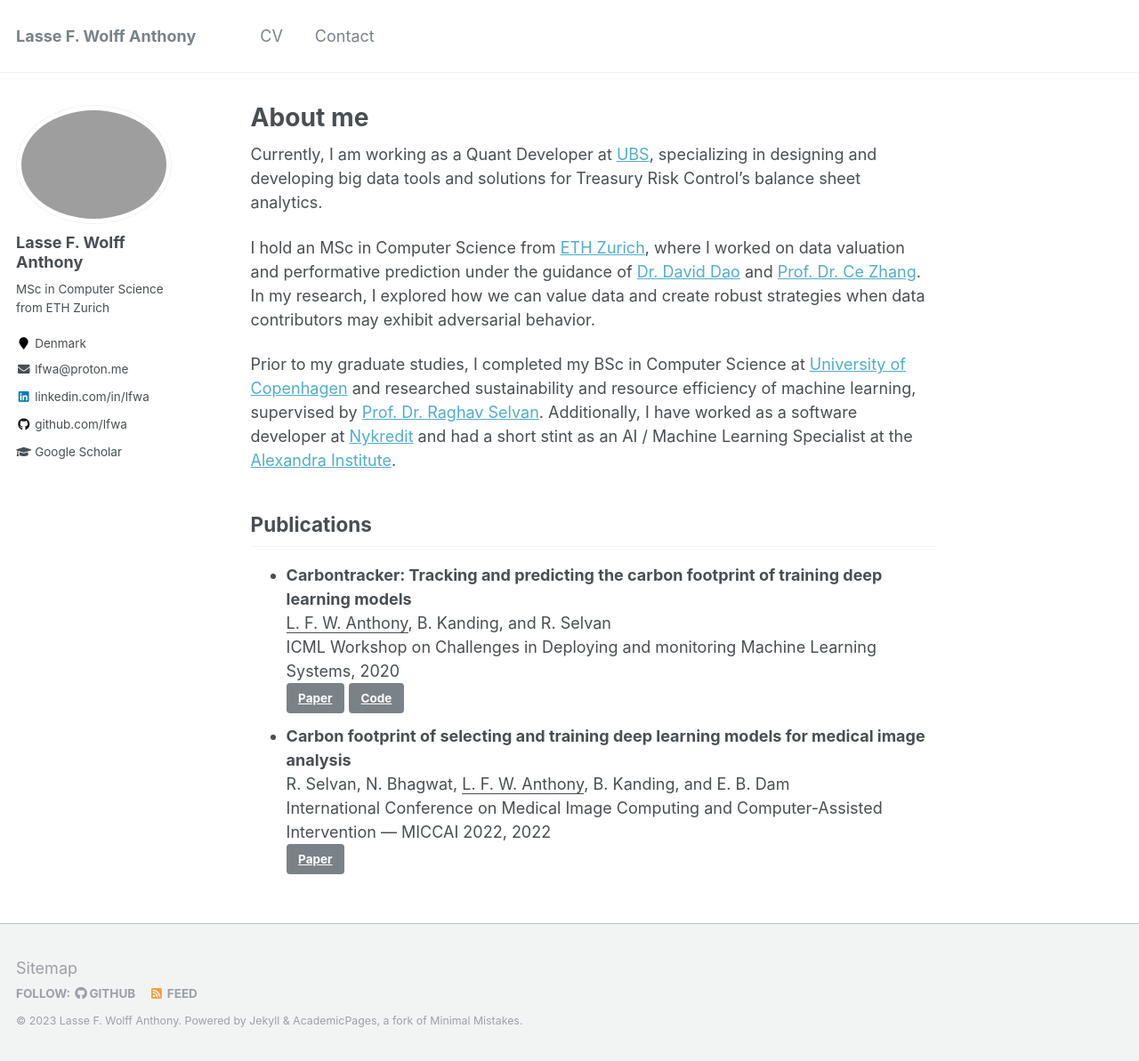
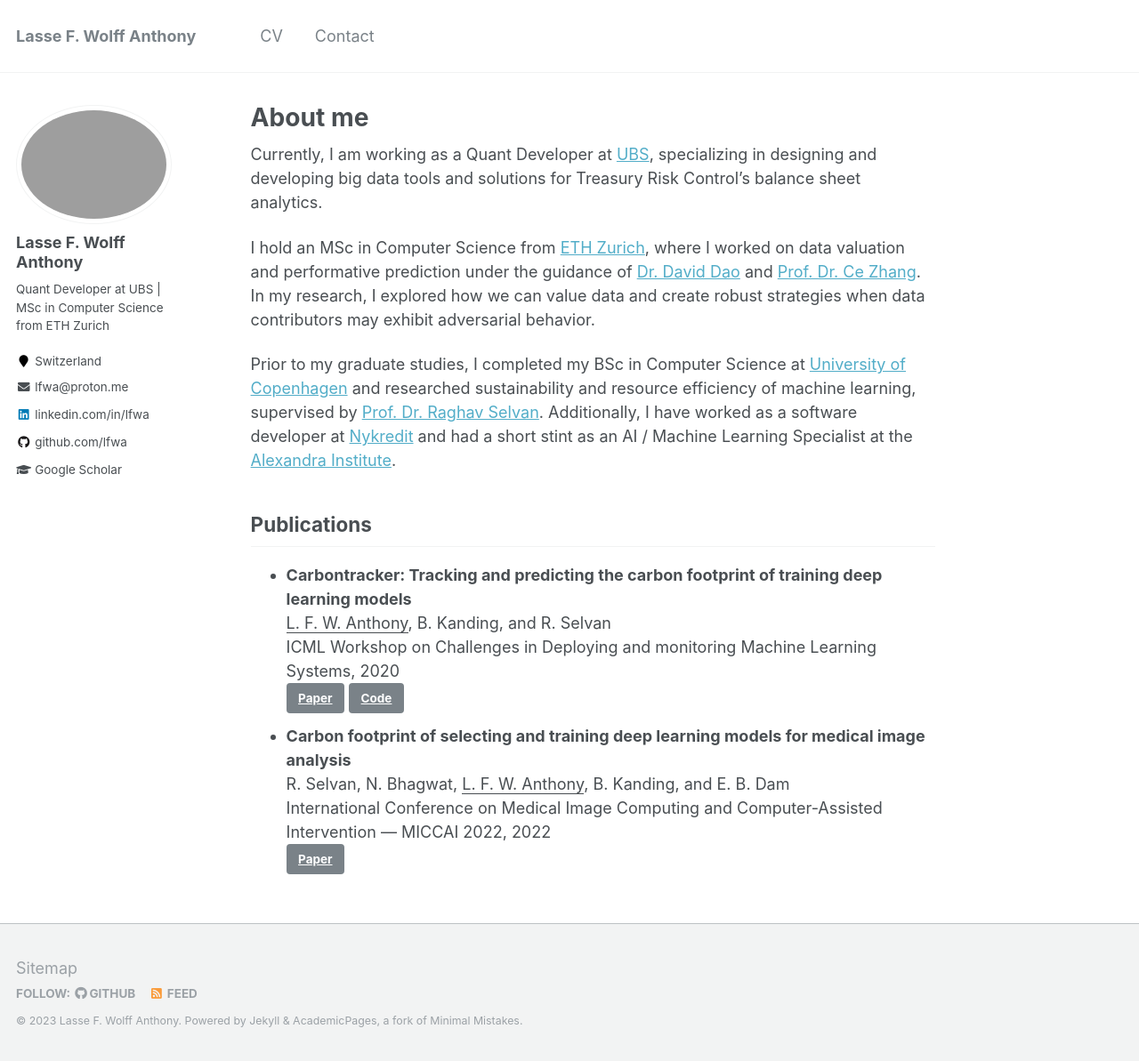
Before and after one commit to lfwa/lfwa.github.io, a Jekyll site: the page built from _pages/about.md, in a window 1280 px wide and 1193 px high. Shown: the whole window at 89% size. Built offline with Jekyll 4.4.1, drawn with Linux system fonts in a browser that asks for light colours.

Commit message:
Update tagline and location

```diff
--- a/_config.yml
+++ b/_config.yml
@@ -82,8 +82,8 @@ analytics:
 author:
   name             : "Lasse F. Wolff Anthony"
   avatar           : "profile.png"
-  bio              : "MSc in Computer Science from ETH Zurich"
-  location         : "Denmark"
+  bio              : "Quant Developer at UBS | MSc in Computer Science from ETH Zurich"
+  location         : "Switzerland"
   employer         :
   pubmed           : #"https://www.ncbi.nlm.nih.gov/pubmed/?term=john+snow"
   googlescholar    : "https://scholar.google.com/citations?user=pCTZq1cAAAAJ"
```
